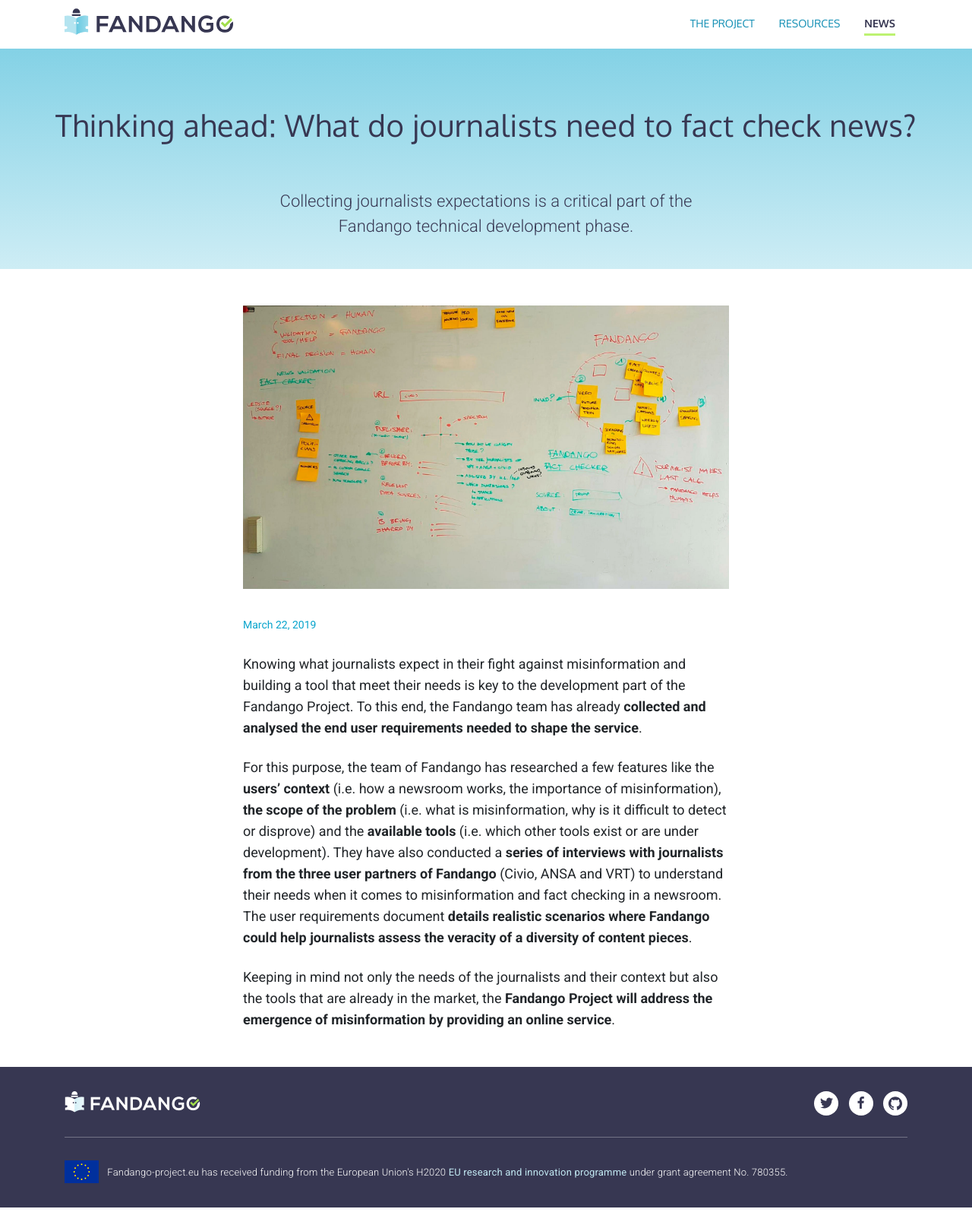
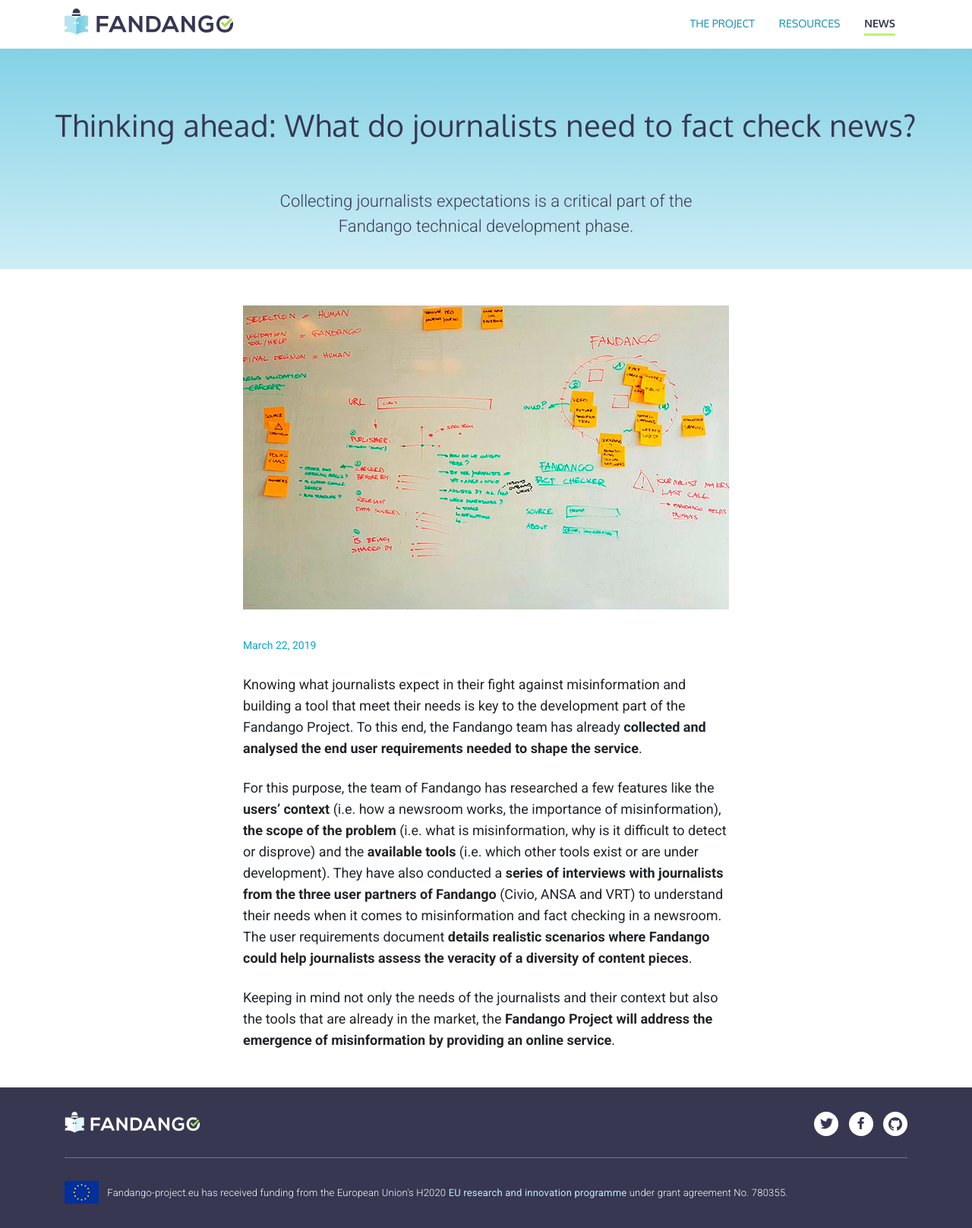
Before and after one commit to fandangOrg/fandango-web, a Jekyll site: the page built from _posts/2019-03-22-thinking-ahead-what-do-journalists-need-to-fact-check-news.markdown, in a window 1280 px wide. Shown: the whole page at 76% size. Built offline with Jekyll 4.4.1, drawn with Linux system fonts in a browser that asks for light colours; comment, search, counter and statistics services are not loaded; before the commit the page ends 1589 px from its top, so only the background shows below that.

Commit message:
Update images

```diff
--- a/_posts/2019-03-22-thinking-ahead-what-do-journalists-need-to-fact-check-news.markdown
+++ b/_posts/2019-03-22-thinking-ahead-what-do-journalists-need-to-fact-check-news.markdown
@@ -3,7 +3,7 @@ title: 'Thinking ahead: What do journalists need to fact check news?'
 date: 2019-03-22 13:05:00 Z
 lead: Collecting journalists expectations is a critical part of the Fandango technical
   development phase.
-image: "/uploads/image1-6f368c.jpg"
+image: "/uploads/board.jpg"
 ---
 
 Knowing what journalists expect in their fight against misinformation and building a tool that meet their needs is key to the development part of the Fandango Project. To this end, the Fandango team has already **collected and analysed the end user requirements needed to shape the service**.
```
Also changed, not shown: _uploads/board.jpg (added), _uploads/image1-6f368c.jpg (deleted), _uploads/image1.jpg (deleted).
